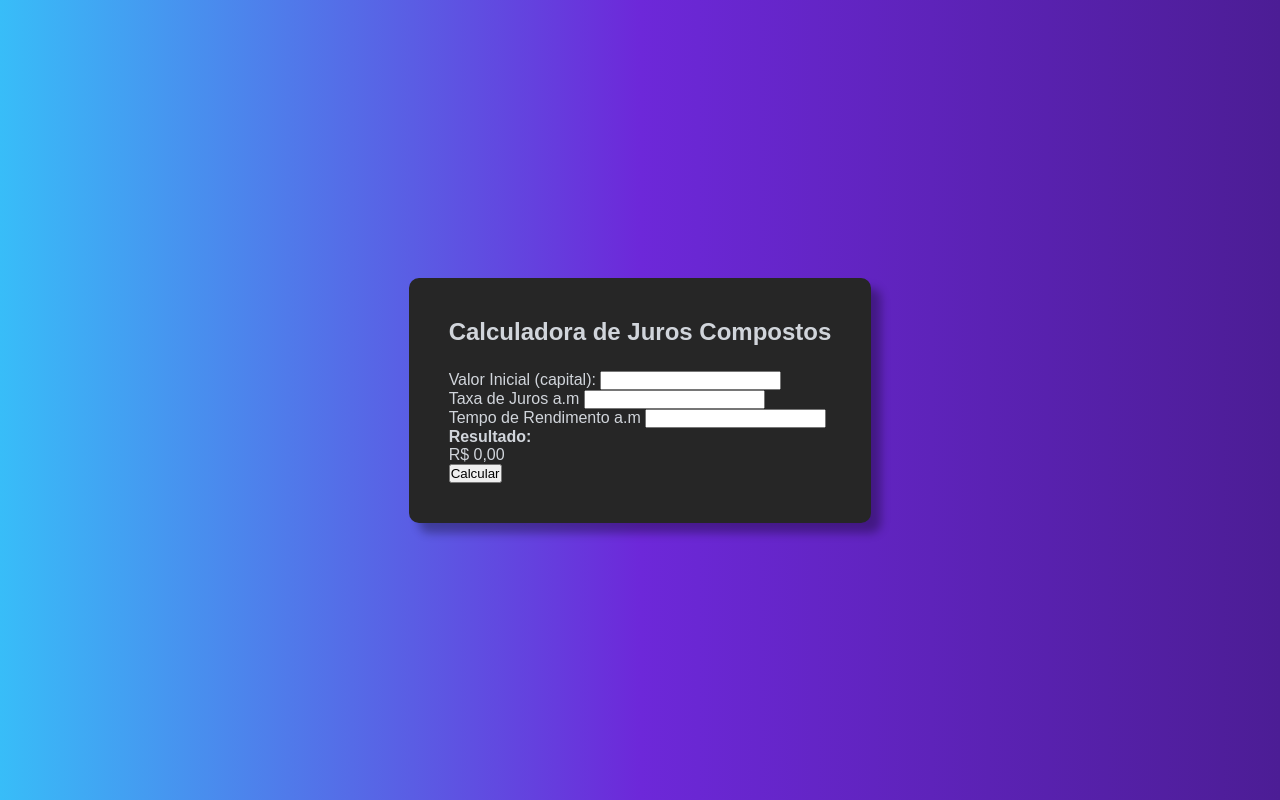
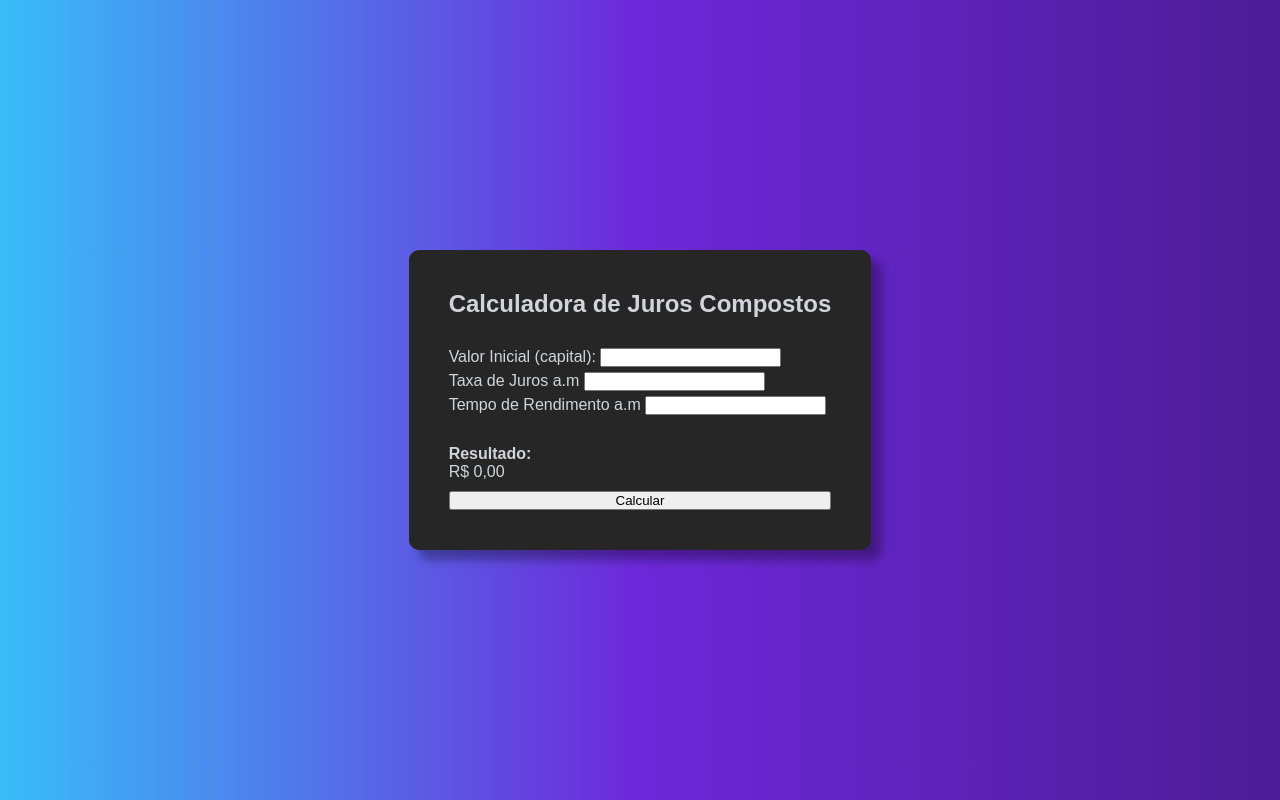
Before and after one commit to vlinoo/Calculadora-de-juros-composto, a plain HTML site: page index.html in a window 1280 px wide. Drawn offline with Linux system fonts and the light colour scheme.

Commit message:
terceiro commit

```diff
--- a/style.css
+++ b/style.css
@@ -26,8 +26,21 @@
     padding: 40px;
     border-radius: 10px;
     box-shadow: 10px 10px 10px rgba(0,0,0,0.323);
+    flex-direction: column;
     display: flex;
-    flex-direction: column;
     gap: 25px;
 
 }
+
+.input-field{
+    margin-top: 5px;
+}
+
+#result{
+    margin-top: 30px;
+}
+
+#calculate{
+    margin-top: 10px;
+    width: 100%;
+}
```
